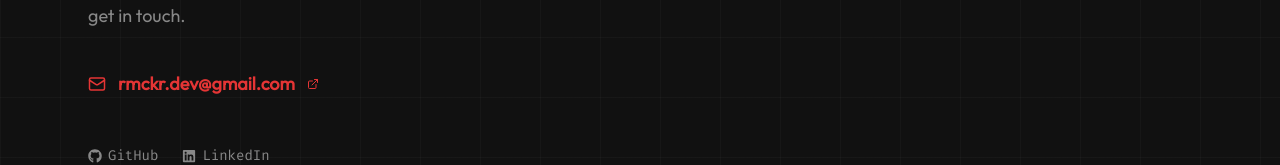
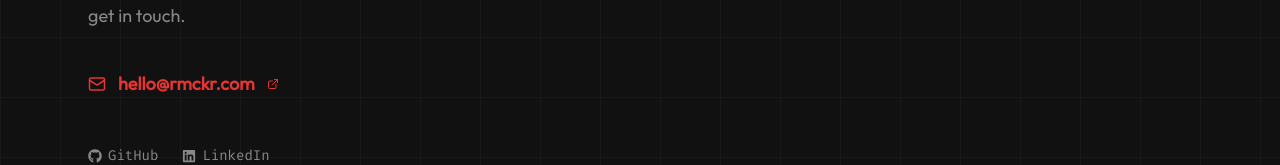
Before and after one commit to rmckr/rmckr.github.io, a React (Vite) app: page / in a window 1280 px wide. Shown: the part 4108-4273 px from the top of the page. Built offline with nearby package versions, Linux system fonts and the light colour scheme; no server answers.

Commit message:
feat: add cv

```diff
--- a/src/components/About.tsx
+++ b/src/components/About.tsx
@@ -44,7 +44,12 @@ export function About() {
           </div>
 
           <div className={'mt-10'}>
-            <a href={'#'} className={'btn-primary btn-lg'}>
+            <a
+              href={'/Lukas-Romacker-Resume.pdf'}
+              target={'_blank'}
+              rel={'noopener noreferrer'}
+              className={'btn-primary btn-lg'}
+            >
               {t('about.downloadCv')}
             </a>
           </div>
--- a/src/data/index.ts
+++ b/src/data/index.ts
@@ -8,7 +8,7 @@ import { SiC, SiDocker, SiExpress, SiGit, SiGithubactions, SiHtml5, SiJavascript
 
 export const NAME = 'Lukas Romacker'
 export const GITHUB_USERNAME = 'rmckr'
-export const CONTACT_EMAIL = 'rmckr.dev@gmail.com'
+export const CONTACT_EMAIL = 'hello@rmckr.com'
 
 export const socialLinks = [
   { label: 'GitHub', href: `https://github.com/${GITHUB_USERNAME}`, icon: FaGithub },
```
Also changed, not shown: 1 other file (tests, documents, lock files or other folders).
